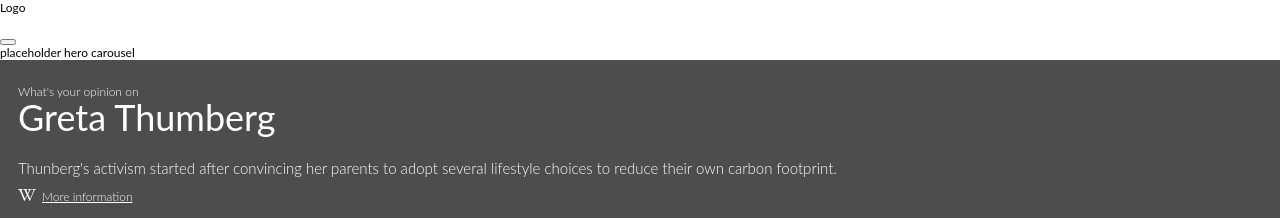
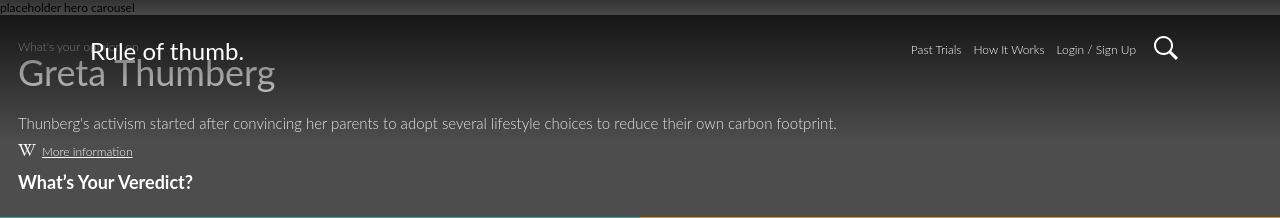
Before and after one commit to kaeuchoa/rule-of-thumb, a React (Create React App) app: page / in a window 1280 px wide. Shown: the top 218 px of the page. Built offline with nearby package versions, Linux system fonts and the light colour scheme; data requests are answered from the project's data file.

Commit message:
feat: add styles for navbar (#12)
Co-authored-by: Kae Uchoa <kaeuchoas@gmail.com>

```diff
--- /dev/null
+++ b/src/packages/NavBar/css/styles.module.css
@@ -0,0 +1,173 @@
+.nav {
+  position: fixed;
+  z-index: 2;
+  top: 0;
+  display: flex;
+  width: calc(100vw - 2rem);
+  min-height: 10rem;
+  justify-content: space-between;
+  padding: 0 1rem;
+  background: linear-gradient(to bottom,
+      rgba(0, 0, 0, .8) 0%,
+      rgba(0, 0, 0, 0) 80%);
+}
+
+.nav__logo {
+  margin: 2.5rem 0 0;
+  color: var(--color-white);
+  font-size: 2rem;
+  font-weight: 400;
+  line-height: 2.5rem;
+}
+
+.nav__hamburger {
+  position: relative;
+  top: 2rem;
+  right: 1rem;
+  width: 25px;
+  height: 20px;
+}
+
+.nav__links {
+  position: fixed;
+  top: 0;
+  right: 0;
+  left: 0;
+  display: flex;
+  width: 100vw;
+  height: calc(100vh - 4rem);
+  flex-direction: column;
+  padding: 4rem 0 2rem;
+  background-color: var(--color-darker-background);
+  transform: translateX(100vw);
+}
+
+.nav__links li {
+  width: 100%;
+  margin: 3rem 0;
+  font-size: 2rem;
+  text-align: center;
+}
+
+.nav__links a {
+  color: var(--color-white);
+  text-decoration: none;
+}
+
+.nav__hamburger:focus+.nav__links,
+.nav__links:focus-within {
+  transform: translateX(0);
+}
+
+.nav__links li:last-child {
+  order: -1;
+}
+
+.nav__search {
+  width: 24px;
+  height: 24px;
+  margin-left: .5rem;
+}
+
+.nav__search-input {
+  width: 25vw;
+  border: 0;
+  border-bottom: 2px solid var(--color-white);
+  background-color: transparent;
+  border-radius: 0;
+  color: var(--color-white);
+  font-family: 'Lato', sans-serif;
+  font-size: 1.5rem;
+  transition: width .2s ease-in;
+}
+
+.nav__search-input:focus {
+  width: 60vw;
+  outline: 0 none;
+}
+
+.max-centered {
+  display: contents;
+}
+
+.icon-button {
+  padding: 0;
+  border: 0;
+  background-color: transparent;
+  cursor: pointer;
+}
+
+.icon-button > img {
+  width: 100%;
+  height: 100%;
+}
+
+@media all and (min-width: 1100px) {
+
+  .nav {
+    min-height: 22vh;
+  }
+
+  .nav__logo {
+    margin-top: 3rem;
+  }
+
+  .nav__hamburger {
+    display: none;
+  }
+
+  .nav__links {
+    position: absolute;
+    top: 3rem;
+    right: 0;
+    left: auto;
+    width: 40vw;
+    height: auto;
+    flex-direction: row;
+    align-items: center;
+    justify-content: flex-end;
+    padding: 0;
+    background-color: transparent;
+    transform: translateX(0);
+  }
+
+  .nav__links li {
+    width: fit-content;
+    margin: 0 1rem 0 0;
+    font-size: 1rem;
+    font-weight: 300;
+    text-align: right;
+  }
+
+  .nav__links li:last-child {
+    order: 0;
+  }
+
+  .nav__search {
+    width: 2rem;
+    height: 2rem;
+  }
+
+  .nav__search-input {
+    display: none;
+  }
+
+  .max-centered {
+    position: relative;
+    display: block;
+    width: 100vw;
+    max-width: 1100px;
+    margin-right: auto;
+    margin-left: auto;
+  }
+
+  .max-centered>*,
+  .max-centered>hr[role="separator"] {
+    margin-right: 0;
+    margin-left: 0;
+  }
+
+  .max-centered main {
+    padding: 0;
+  }
+}
--- a/src/packages/NavBar/index.tsx
+++ b/src/packages/NavBar/index.tsx
@@ -1,24 +1,40 @@
-import React, { useState } from 'react';
+import React from 'react';
+import styles from './css/styles.module.css'
+import searchIcon from './assets/imgs/search.svg'
 
 interface NavbarProps {
 }
 
 const Navbar: React.FC<NavbarProps> = () => {
-  const [isMenuOpen, setIsMenuOpen] = useState(false);
-
-  const handleMenuToggle = () => {
-    setIsMenuOpen(!isMenuOpen);
-  };
-
   return (
-    <nav className="navbar">
-      <div className="logo">Logo</div>
-      <div className={`menu ${isMenuOpen ? 'open' : ''}`} role='menu'>
-        <a href="/trials">Past Trials</a>
-        <a href="/about">How it works</a>
-        <a href="/login">Login/Sign up</a>
+    <nav className={styles["nav"]} role="navigation">
+      <div className={styles["max-centered"]}>
+        <h1 className={styles["nav__logo"]}>Rule of thumb.</h1>
+        <button className={`${styles["nav__hamburger"]} ${styles["icon-button"]}`}>
+          <svg width="25" height="20" xmlns="http://www.w3.org/2000/svg">
+            <path d="M0 0h25v4H0V0zm0 8h25v4H0V8zm0 8h25v4H0v-4z" fill="#FFF" fillRule="nonzero" />
+          </svg>
+        </button>
+        <ul className={styles["nav__links"]}>
+          <li>
+            <a href="/">Past Trials</a>
+          </li>
+          <li>
+            <a href="/">How It Works</a>
+          </li>
+          <li>
+            <a href="/">Login / Sign Up</a>
+          </li>
+          <li>
+            <form>
+              <input className={styles["nav__search-input"]} aria-label="search" type="text" />
+              <button className={`${styles["nav__search"]} ${styles["icon-button"]}`}>
+                <img src={searchIcon} alt="search" />
+              </button>
+            </form>
+          </li>
+        </ul>
       </div>
-      <button className="menu-toggle" aria-label='toggle menu' onClick={handleMenuToggle}/>
     </nav>
   );
 };
```
Also changed, not shown: src/css/main.css (+0 -136 lines), src/App.css (line endings or trailing spaces), src/packages/NavBar/assets/imgs/search.svg (added).
